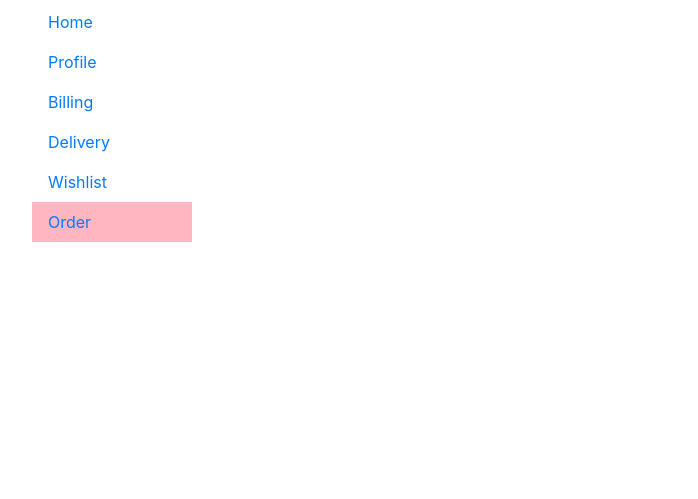
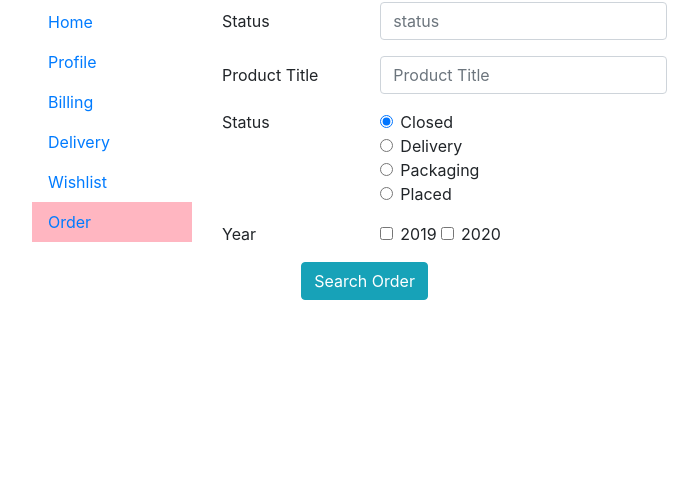
Before and after one commit to sherwinwater/SpringbootEbook, a Spring app: page /account/order in a window 1280 px wide. Shown: the part 118-617 px from the top of the page, without its empty margins (53-751 px from the left). Run offline with Thymeleaf, Linux system fonts and the light colour scheme; the template is opened without the code that fills it, so the values that code supplies are empty; some of the project's set-up classes (security, data sources, template engines, error pages and the like) are left out, and stand-ins take their place.

Commit message:
add order search

```diff
--- a/src/main/resources/templates/account/order.html
+++ b/src/main/resources/templates/account/order.html
@@ -75,6 +75,107 @@
                     <p class="alert alert-warning" role="alert">No Order Found.</p>
                 </div>
 
+                <!--  start of order search     -->
+                <form method="post" th:action="@{/account/order/search}" th:object="${order}">
+                    <div class="form-group row">
+                        <label for="orderId" class="col-sm-2 col-form-label">Status</label>
+                        <div class="col-sm-4">
+                            <input type="text" class="form-control" id="orderId" placeholder="status" th:field="*{status}">
+                        </div>
+                    </div>
+                    <div class="form-group row">
+                        <label for="productTitle" class="col-sm-2 col-form-label">Product Title</label>
+                        <div class="col-sm-4">
+                            <input type="text" class="form-control" id="productTitle" placeholder="Product Title">
+                        </div>
+                    </div>
+
+                    <fieldset class="form-group">
+                        <div class="row">
+                            <legend class="col-form-label col-sm-2 pt-0">Status</legend>
+                            <div class="col-sm-10">
+                                <div class="form-check">
+                                    <input class="form-check-input" type="radio" name="gridRadios" id="gridRadios1" value="option1" checked>
+                                    <label class="form-check-label" for="gridRadios1">
+                                        Closed
+                                    </label>
+                                </div>
+                                <div class="form-check">
+                                    <input class="form-check-input" type="radio" name="gridRadios" id="gridRadios2" value="option2">
+                                    <label class="form-check-label" for="gridRadios2">
+                                        Delivery
+                                    </label>
+                                </div>
+                                <div class="form-check">
+                                    <input class="form-check-input" type="radio" name="gridRadios" id="gridRadios3" value="option3">
+                                    <label class="form-check-label" for="gridRadios3">
+                                        Packaging
+                                    </label>
+                                </div>
+                                <div class="form-check">
+                                    <input class="form-check-input" type="radio" name="gridRadios" id="gridRadios4" value="option3">
+                                    <label class="form-check-label" for="gridRadios4">
+                                        Placed
+                                    </label>
+                                </div>
+                            </div>
+                        </div>
+                    </fieldset>
+                    <div class="form-group row">
+                        <div class="col-sm-2">Year</div>
+                        <div class="col-sm-10">
+                            <div class="form-check d-inline">
+                                <input class="form-check-input" type="checkbox" id="gridCheck1">
+                                <label class="form-check-label" for="gridCheck1">
+                                    2019
+                                </label>
+                            </div>
+                            <div class="form-check d-inline">
+                                <input class="form-check-input" type="checkbox" id="gridCheck2">
+                                <label class="form-check-label" for="gridCheck2">
+                                    2020
+                                </label>
+                            </div>
+                        </div>
+                    </div>
+                    <div class="form-group row justify-content-center align-items-center">
+                        <div class="col-sm-10 ">
+                            <button type="submit" class="btn btn-info justify-content-center align-items-center">Search Order</button>
+                        </div>
+                    </div>
+                </form>
+
+                <!--  end of order search     -->
+
+
+                <div th:if="${order} != null">
+                    <!--                    <div th:if="${cart.orders != null}">-->
+                    <h2>Search results</h2>
+                    <table class="table table-striped">
+                        <thead>
+                        <tr>
+                            <th>Id</th>
+                            <th>status</th>
+                            <th>Details</th>
+                            <th>Price</th>
+                            <th>Date</th>
+                        </tr>
+                        </thead>
+                        <tbody>
+                        <tr >
+                            <td th:text="${order.id}"></td>
+                            <td th:text="${order.status}"></td>
+
+                            <td th:text="${order.books}">
+                            </td>
+                            <td th:text="${order.totalPrice}"></td>
+                            <td th:text="${order.creationDate}"></td>
+                        </tr>
+                        </tbody>
+                    </table>
+                </div>
+
+
             </div>
 
         </div>
```
Also changed, not shown: src/main/java/com/sherwin/ebook/controller/AccountController.java (+37 -7 lines).
